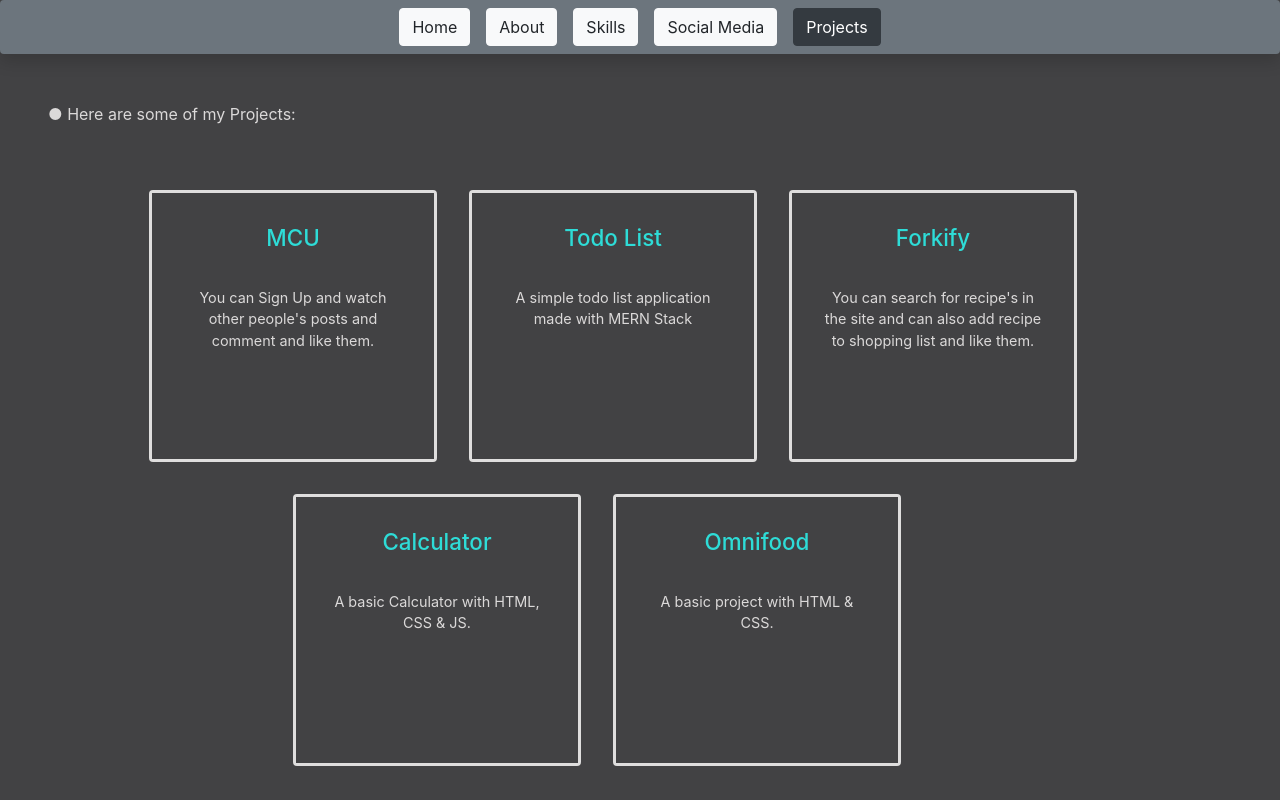
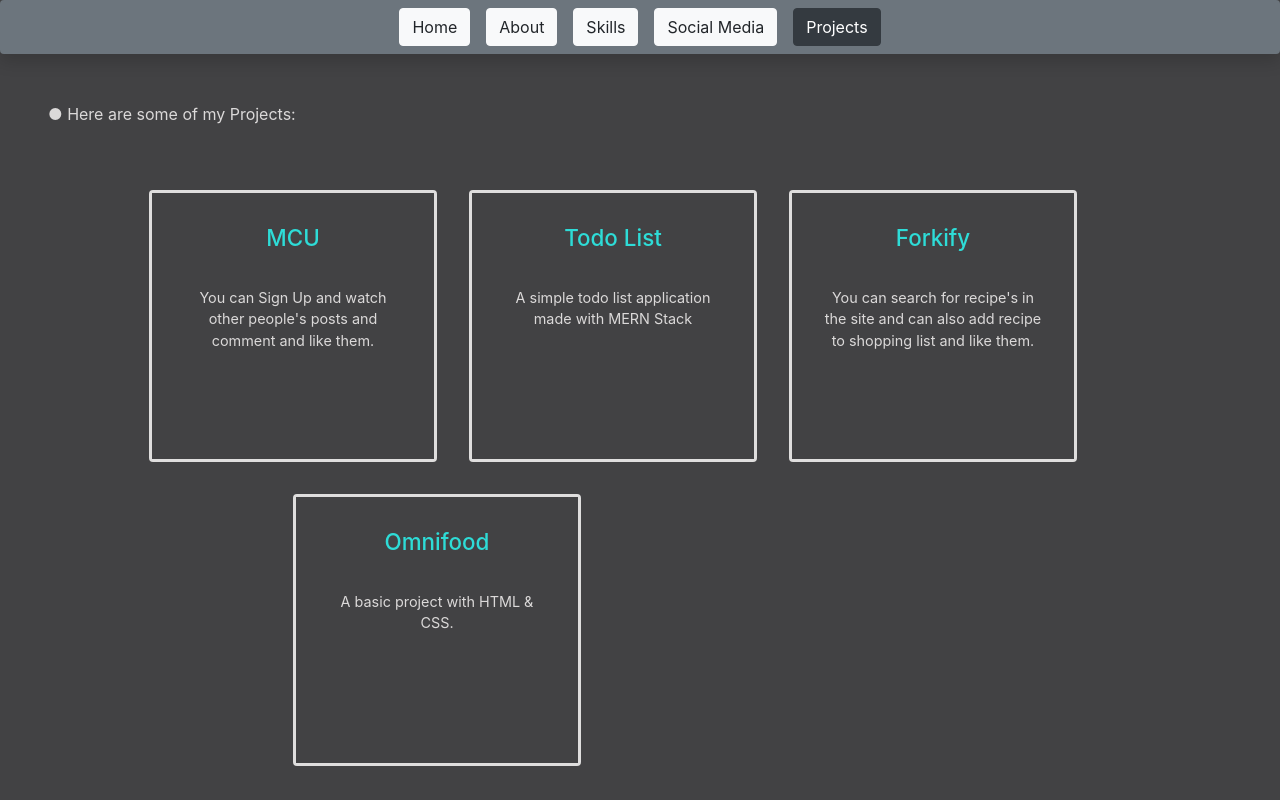
Before and after one commit to PratyushAtri/React-Profile-Page, a React (Create React App) app: page /Projects in a window 1280 px wide. Built offline with nearby package versions, Linux system fonts and the light colour scheme.

Commit message:
Change i nProject

```diff
--- a/src/components/Projects.js
+++ b/src/components/Projects.js
@@ -58,7 +58,7 @@
                         </div>
                     </div>
                     <div className="card-half"></div>
-                    <div className="card-flip">
+                    {/* <div className="card-flip">
                         <div className="card-content">
                             <div className="card-front">
                                 <h2 className="card-title blue">Calculator</h2>
@@ -73,7 +73,7 @@
                             </span>
                             </div>
                         </div>
-                    </div>
+                    </div> */}
                     <div className="card-flip">
                         <div className="card-content">
                             <div className="card-front">
```
